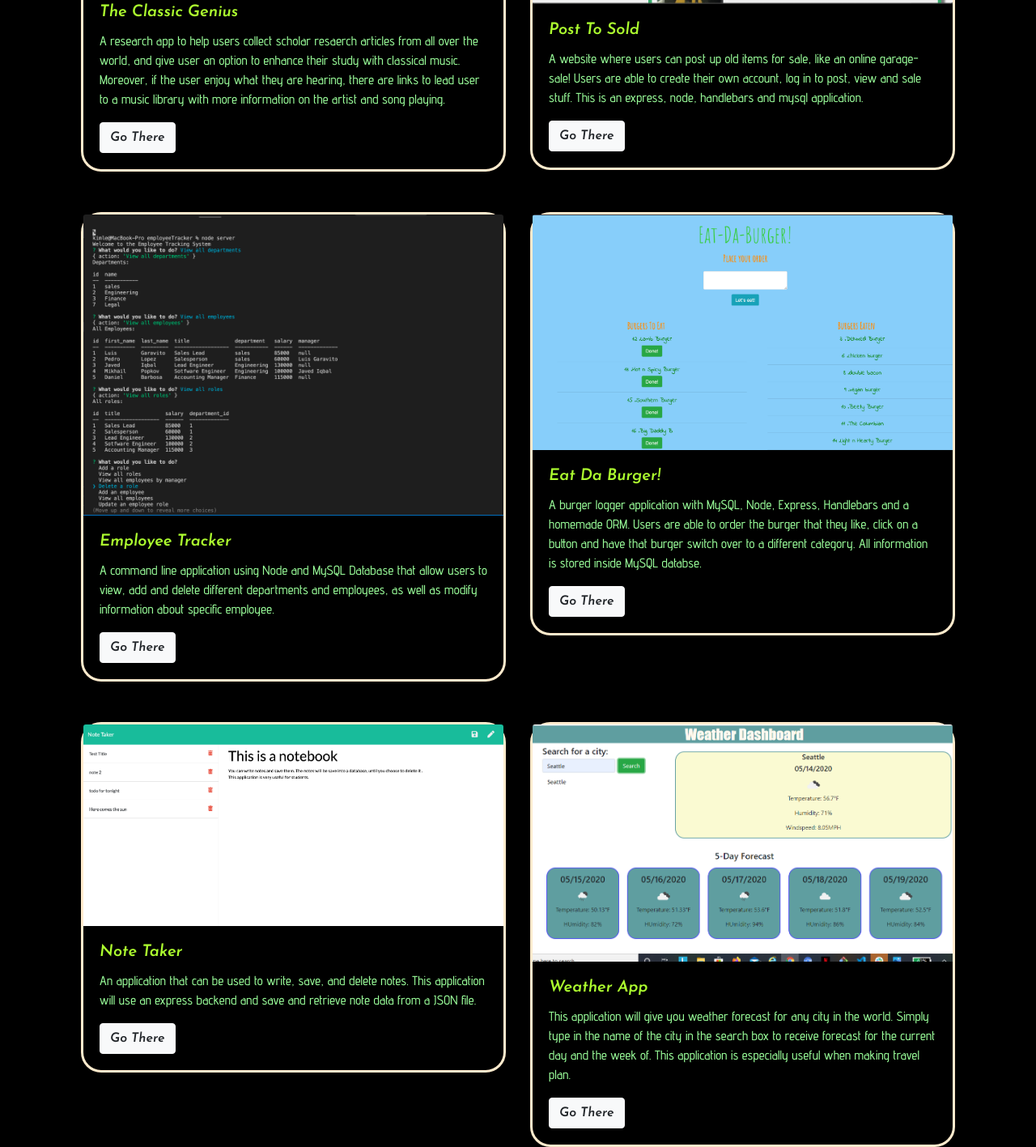
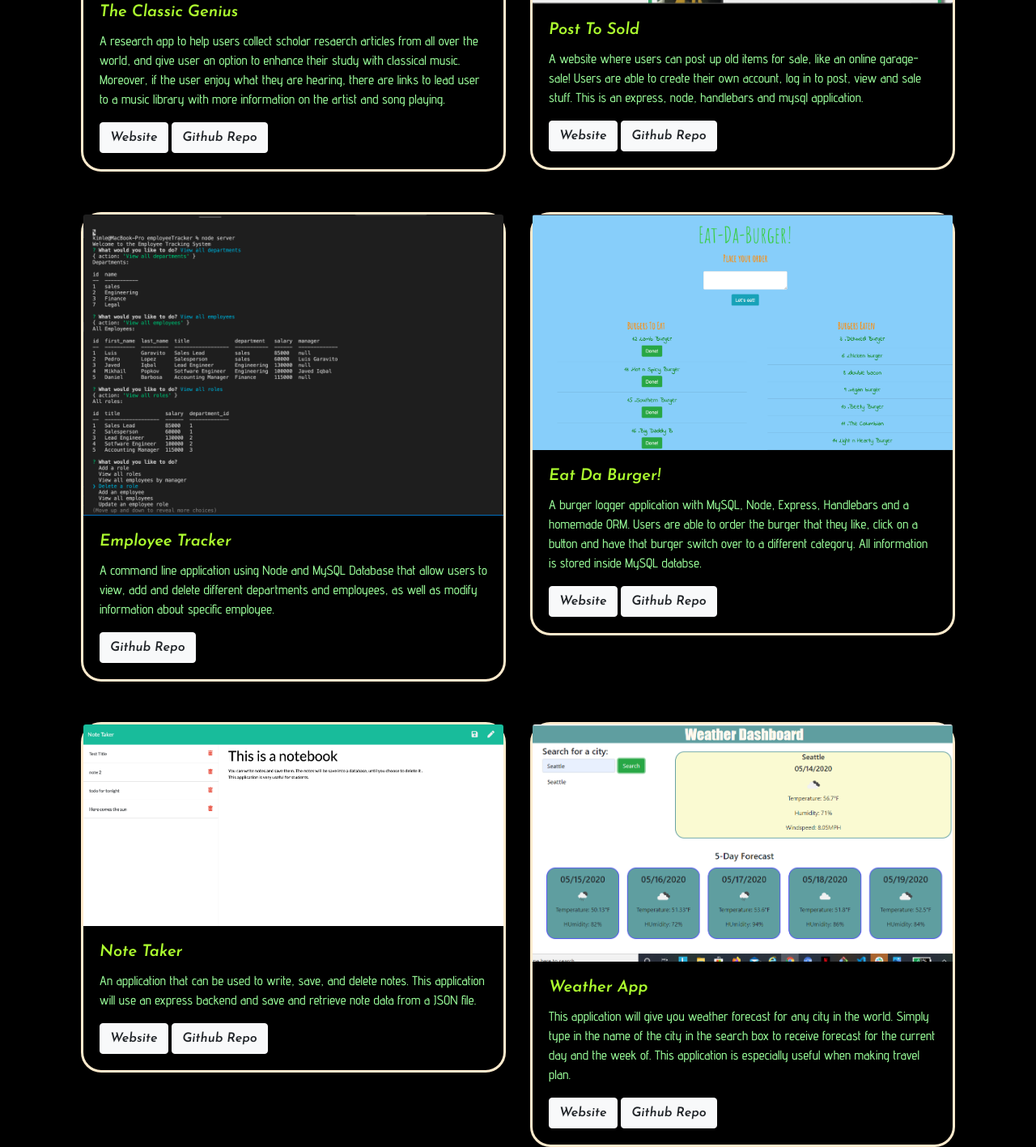
Before and after one commit to kimnana45/myPage, a plain HTML site: page index.html in a window 1280 px wide. Shown: the part 1660-3077 px from the top of the page at 81% size. Drawn offline with nearby package versions, Linux system fonts and the light colour scheme.

Commit message:
added github repo links

```diff
--- a/index.html
+++ b/index.html
@@ -78,7 +78,8 @@
               and give user an option to enhance their study with classical music.
               Moreover, if the user enjoy what they are hearing,
               there are links to lead user to a music library with more information on the artist and song playing. </p>
-            <a href="https://demetrio09.github.io/Project-1/" class="btn btn-light goThere">Go There</a>
+            <a href="https://demetrio09.github.io/Project-1/" class="btn btn-light goThere">Website</a>
+            <a href="https://github.com/Demetrio09/Project-1" class="btn btn-light goThere">Github Repo</a>
           </div>
         </div>
       </div>
@@ -91,7 +92,8 @@
               garage-sale! Users are able to create their own account, log in to post, view and sale stuff.
               This is an express, node, handlebars and mysql application.
             </p>
-            <a href="https://pr0jectnum2.herokuapp.com/" class="btn btn-light goThere">Go There</a>
+            <a href="https://pr0jectnum2.herokuapp.com/" class="btn btn-light goThere">Website</a>
+            <a href="https://github.com/kimnana45/Project2" class="btn btn-light goThere">Github Repo</a>
           </div>
         </div>
       </div>
@@ -104,7 +106,7 @@
             <h5 class="card-title">Employee Tracker</h5>
             <p class="card-text">A command line application using Node and MySQL Database that allow users to view, add and
               delete different departments and employees, as well as modify information about specific employee. </p>
-            <a href="https://github.com/kimnana45/employeeTracker" class="btn btn-light goThere">Go There</a>
+            <a href="https://github.com/kimnana45/employeeTracker" class="btn btn-light goThere">Github Repo</a>
           </div>
         </div>
       </div>
@@ -117,7 +119,8 @@
               Users are able to order the burger that they like, click on a button and have that burger switch over to
               a different category. All information is stored inside MySQL databse.
             </p>
-            <a href="https://vast-ridge-83982.herokuapp.com/" class="btn btn-light goThere">Go There</a>
+            <a href="https://vast-ridge-83982.herokuapp.com/" class="btn btn-light goThere">Website</a>
+            <a href="https://github.com/kimnana45/burger" class="btn btn-light goThere">Github Repo</a>
           </div>
         </div>
       </div>
@@ -130,7 +133,8 @@
             <h5 class="card-title">Note Taker</h5>
             <p class="card-text">An application that can be used to write, save, and delete notes.
               This application will use an express backend and save and retrieve note data from a JSON file. </p>
-            <a href="https://immense-bastion-16529.herokuapp.com/" class="btn btn-light goThere">Go There</a>
+            <a href="https://immense-bastion-16529.herokuapp.com/" class="btn btn-light goThere">Website</a>
+            <a href="https://github.com/kimnana45/noteTaker" class="btn btn-light goThere">Github Repo</a>
           </div>
         </div>
       </div>
@@ -144,7 +148,8 @@
               application is especially
               useful when making travel plan.
             </p>
-            <a href="https://kimnana45.github.io/weather-app/." class="btn btn-light goThere">Go There</a>
+            <a href="https://kimnana45.github.io/weather-app/." class="btn btn-light goThere">Website</a>
+            <a href="https://github.com/kimnana45/weather-app" class="btn btn-light goThere">Github Repo</a>
           </div>
         </div>
       </div>
```
